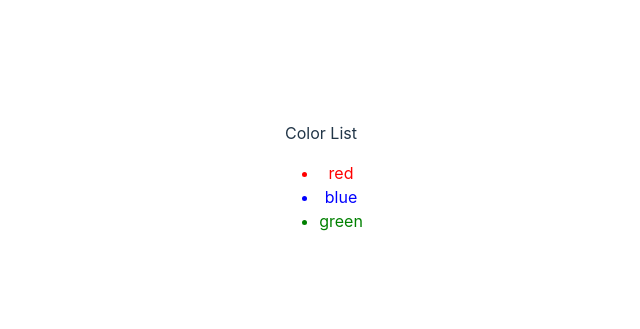
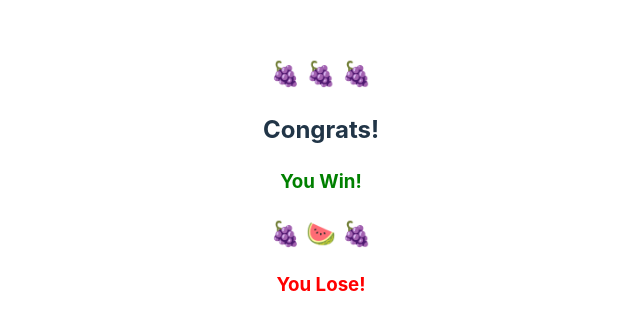
Before and after one commit to DurvAcee/Vite-React, a React (Vite) app: page / in a window 1280 px wide. Shown: the part 223-552 px from the top of the page, without its empty margins (319-959 px from the left). Built offline with nearby package versions, Linux system fonts and the light colour scheme.

Commit message:
Slot machine component

```diff
--- a/src/App.jsx
+++ b/src/App.jsx
@@ -1,12 +1,13 @@
 import './App.css'
-import Colorlist from './components/Colorlist'
+import Slots from './components/Slots'
 
 function App() {
 
 
   return (
     <>
-      <Colorlist colors={['red', 'blue', 'green']}/>
+      <Slots val1='🍇' val2='🍇' val3='🍇'/>
+      <Slots val1='🍇' val2='🍉' val3='🍇'/>
     </>
   )
 }
--- /dev/null
+++ b/src/components/Slots.jsx
@@ -0,0 +1,11 @@
+export default function Slots({val1, val2, val3}) {
+    const isWinner = val1 === val2 && val2 === val3;
+
+    return (
+        <>
+            <h2>{val1} {val2} {val3}</h2>
+            {isWinner && <h2>Congrats!</h2>}
+            <h3 style = {{color : isWinner ? 'green' : 'red'}}> {isWinner ? 'You Win!' :  'You Lose!'}</h3>
+        </>
+    );
+}
```
